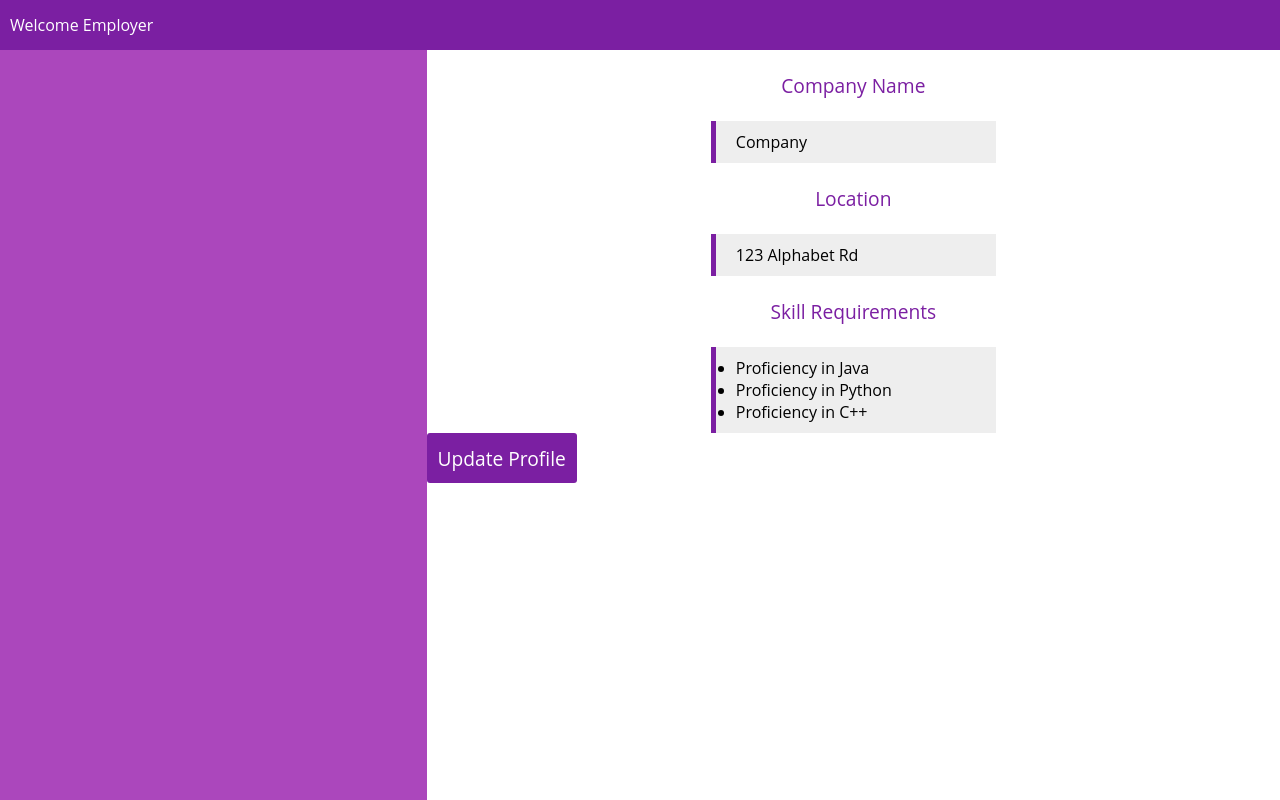
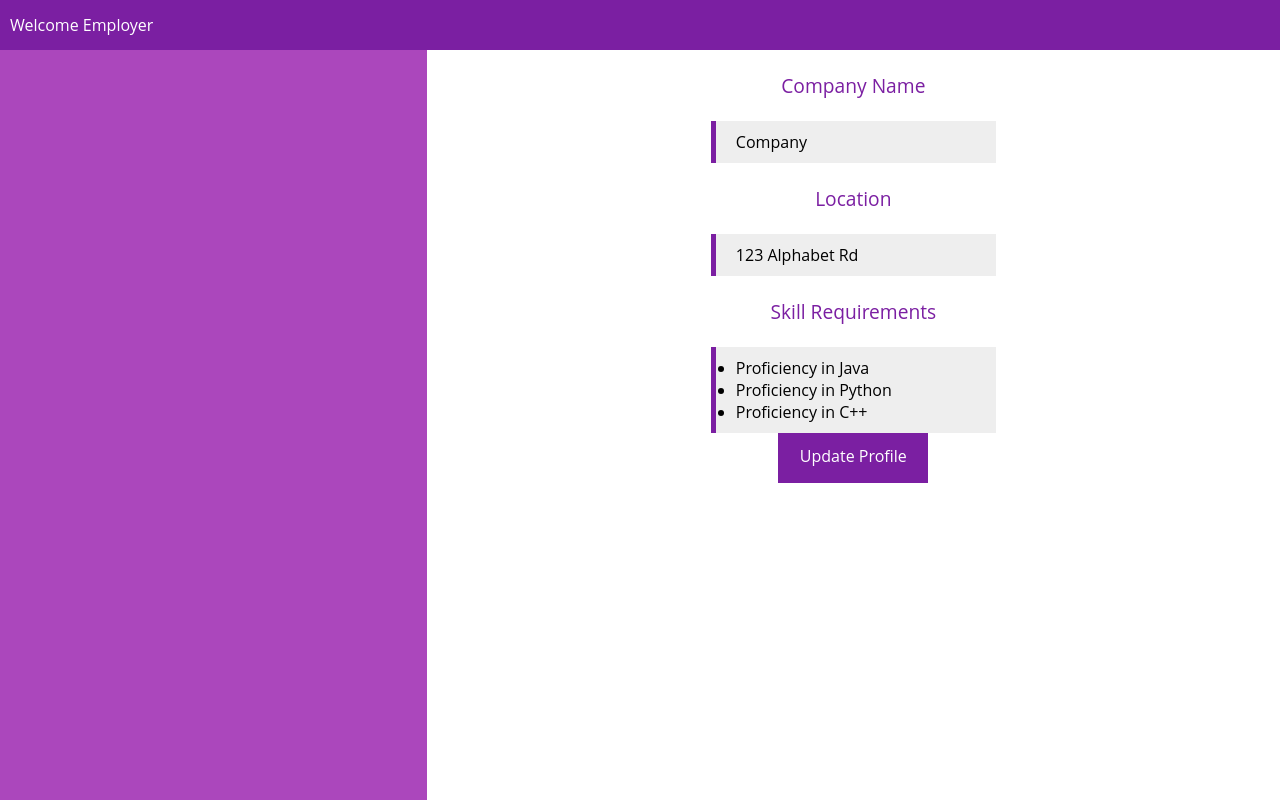
Before and after one commit to nnokarazu12/EmployerNetworkProject, a plain HTML site: page FrontEnd/EmployerDatabase_Network/employer_profile.html in a window 1280 px wide. Drawn offline with Linux system fonts and the light colour scheme.

Commit message:
minor changes (4/9/20)

```diff
--- a/FrontEnd/EmployerDatabase_Network/employer_profile.html
+++ b/FrontEnd/EmployerDatabase_Network/employer_profile.html
@@ -29,7 +29,7 @@
                     <li>Proficiency in C++</li>
                 </ul>
             </div>
-            <input type="button" class="form-button" value="Update Profile" style="margin: auto;" />
+            <div id="update-employer-profile-button">Update Profile</div>
         </div>
     </div>
 </body>
--- a/FrontEnd/EmployerDatabase_Network/index.css
+++ b/FrontEnd/EmployerDatabase_Network/index.css
@@ -3,14 +3,17 @@
     padding: 0;
     font-family: 'Open Sans', sans-serif;
 }
+
 :root {
     --main-color: #7B1FA2;
     --main-color-light: #AB47BC;
 }
+
 body {
     background: white;
     overflow-x: hidden;
 }
+
 #title-container {
     float: left;
     background: linear-gradient(to bottom, var(--main-color), var(--main-color-light));
@@ -18,6 +21,7 @@ body {
     height: 100vh;
     color: white;
 }
+
 #title {
     width: 300px;
     font-size: 4em;
@@ -27,6 +31,7 @@ body {
     margin: auto;
     font-family: 'Raleway', sans-serif;
 }
+
 #description {
     position: relative;
     top: 200px;
@@ -35,6 +40,7 @@ body {
     text-align: left;
     margin: auto;
 }
+
 #title-icon-container {
     width: 100px;
     height: 100px;
@@ -42,16 +48,19 @@ body {
     top: 200px;
     left: 450px;
 }
+
     #title-icon-container img {
         width: 100%;
         height: 100%;
     }
+
 #form-container {
     float: left;
     width: 60%;
     height: 100vh;
     background: white;
 }
+
 .form {
     position: relative;
     top: 0px;
@@ -62,6 +71,7 @@ body {
     text-align: center;
     float: left;
 }
+
 .input-field {
     border: none;
     height: 35px;
@@ -71,6 +81,7 @@ body {
     border-left: 5px solid var(--main-color);
     font-size: 1.05em;
 }
+
 select {
     border: none;
     background: #eee;
@@ -79,6 +90,7 @@ select {
     font-size: .9em;
     padding-left: 5px;
 }
+
 #form-view {
     margin: auto;
     overflow: hidden;
@@ -87,6 +99,7 @@ select {
     position: relative;
     top: 50px;
 }
+
 #form-slider {
     width: 210%;
     height: auto;
@@ -94,26 +107,32 @@ select {
     left: 0px;
     transition: all 0.3s ease 0s;
 }
+
 .form-head {
     width: 100%;
     height: 50px;
     border-bottom: 1px solid var(--main-color);
 }
+
     .form-head p {
         position: relative;
         top: 10px;
         font-size: 1.3em;
         color: var(--main-color);
     }
+
 .form-body {
     height: auto;
 }
+
 #login-form {
     height: 400px;
 }
+
 #signup-form {
     height: 675px;
 }
+
 .form-button {
     border: none;
     width: 150px;
@@ -125,16 +144,19 @@ select {
     cursor: pointer;
     transition: all .2s ease;
 }
+
     .form-button:hover {
         background: white;
         border: 1px solid var(--main-color);
         color: var(--main-color);
     }
+
 .form-pointer {
     color: var(--main-color);
     text-align: center;
     cursor: pointer;
 }
+
 #footer {
     position: absolute;
     top: calc(100vh - 100px);
@@ -143,6 +165,7 @@ select {
     background: #eee;
     text-align: center;
 }
+
     #footer p {
         color: black;
         position: relative;
@@ -157,18 +180,21 @@ select {
     text-align: center;
     background: #2E7D32;
 }
+
     #success-banner p {
         font-family: 'Open Sans', sans-serif;
         color: white;
         position: relative;
         top: 15px;
     }
+
 .banner {
     width: 100%;
     height: 50px;
     background: var(--main-color);
     color: white;
 }
+
 #welcome {
     color: white;
     position: relative;
@@ -177,6 +203,7 @@ select {
     left: 25px;
     display: block;
 }
+
 .sign-off {
     float: right;
     color: white;
@@ -197,22 +224,27 @@ select {
     box-sizing: border-box;
     color: var(--main-color);
 }
+
 #grid {
     display: grid;
     height: calc(100vh - 50px);
     grid-template-columns: 1fr 2fr;
 }
+
 .grid-item:nth-child(2) {
     background: #eee;
 }
+
 .grid-item:nth-child(3) {
     background: #ddd;
 }
+
 .grid-item:nth-child(1) {
     grid-row: 1 / span 2;
     background: #fff;
     text-align: center;
 }
+
 #profile-photo-container {
     position: relative;
     top: 50px;
@@ -223,10 +255,12 @@ select {
     margin: auto;
     border-bottom: 2px solid var(--main-color-light);
 }
+
     #profile-photo-container img {
         width: 100%;
         height: 100%;
     }
+
 #student-name-container {
     width: 200px;
     margin: auto;
@@ -237,34 +271,43 @@ select {
     border-left: 5px solid var(--main-color);
     background: #eee8;
 }
+
     #student-name-container p {
         color: var(--main-color-light);
         font-size: 1.2em;
         display: inline-block;
     }
+
 #education-header {
     position: relative;
     top: 200px;
     font-size: 1.2em;
 }
+
 #school-head {
     top: 250px;
 }
+
 #school-name {
     top: 260px;
 }
+
 #degree-head {
     top: 300px;
 }
+
 #degree-name {
     top: 310px;
 }
+
 #grad-year-head {
     top: 350px;
 }
+
 #grad-year {
     top: 360px;
 }
+
 #menu {
     display: grid;
     grid-template-columns: 200px 200px 200px;
@@ -272,6 +315,7 @@ select {
     justify-content: center;
     align-content: center;
 }
+
     #menu div {
         background: white;
         height: 200px;
@@ -280,21 +324,25 @@ select {
         cursor: pointer;
         border-bottom: 2px solid var(--main-color);
     }
+
         #menu div:hover {
             transform: scale(1.1);
         }
+
         #menu div p {
             position: relative;
             top: 75px;
             font-size: 1.3em;
             color: var(--main-color-light);
         }
+
 .prof-header {
     position: relative;
     color: var(--main-color);
     text-align: center;
     font-size: 1.2em;
 }
+
 .prof-content {
     position: relative;
     width: 250px;
@@ -303,6 +351,7 @@ select {
     padding: 10px 10px 10px 20px;
     margin: auto;
 }
+
 .course-tab {
     box-sizing: border-box;
     width: 300px;
@@ -312,6 +361,7 @@ select {
     background: var(--main-color-light);
     color: white;
 }
+
 #course-data-box {
     padding: 10px;
     background: white;
@@ -319,6 +369,7 @@ select {
     height: 200px;
     display: block;
 }
+
     #course-data-box input {
         height: 35px;
         border: none;
@@ -326,6 +377,7 @@ select {
         font-size: 1em;
         background: #eee6;
     }
+
 #add-course-button {
     width: 50px;
     height: 25px;
@@ -341,6 +393,7 @@ select {
     height: 500px;
     margin: auto;
 }
+
 #edit-form-head {
     width: 100%;
     height: 50px;
@@ -349,15 +402,18 @@ select {
     text-align: center;
     margin-bottom: 15px;
 }
+
     #edit-form-head p {
         position: relative;
         top: 15px;
     }
+
 #edit-form-body {
     width: 100%;
     height: 250px;
     text-align: center;
 }
+
     #edit-form-body .input-field {
         width: 250px;
     }
@@ -368,9 +424,21 @@ select {
     grid-template-columns: 1fr 2fr;
     grid-template-rows: calc(100vh - 50px);
 }
+
     #grid-2 div {
+    }
 
-}
 #grid-2-container-1 {
     background: var(--main-color-light);
 }
+#update-employer-profile-button {
+    margin: auto;
+    width: 150px;
+    height: 50px;
+    color: white;
+    background: var(--main-color);
+    text-align: center;
+    box-sizing: border-box;
+    padding-top: 12px;
+    cursor: pointer;
+}
```
Also changed, not shown: FrontEnd/EmployerDatabase_Network/student_profile.html (+10 -6 lines). Lines whose indentation alone changed are shown as unchanged.
